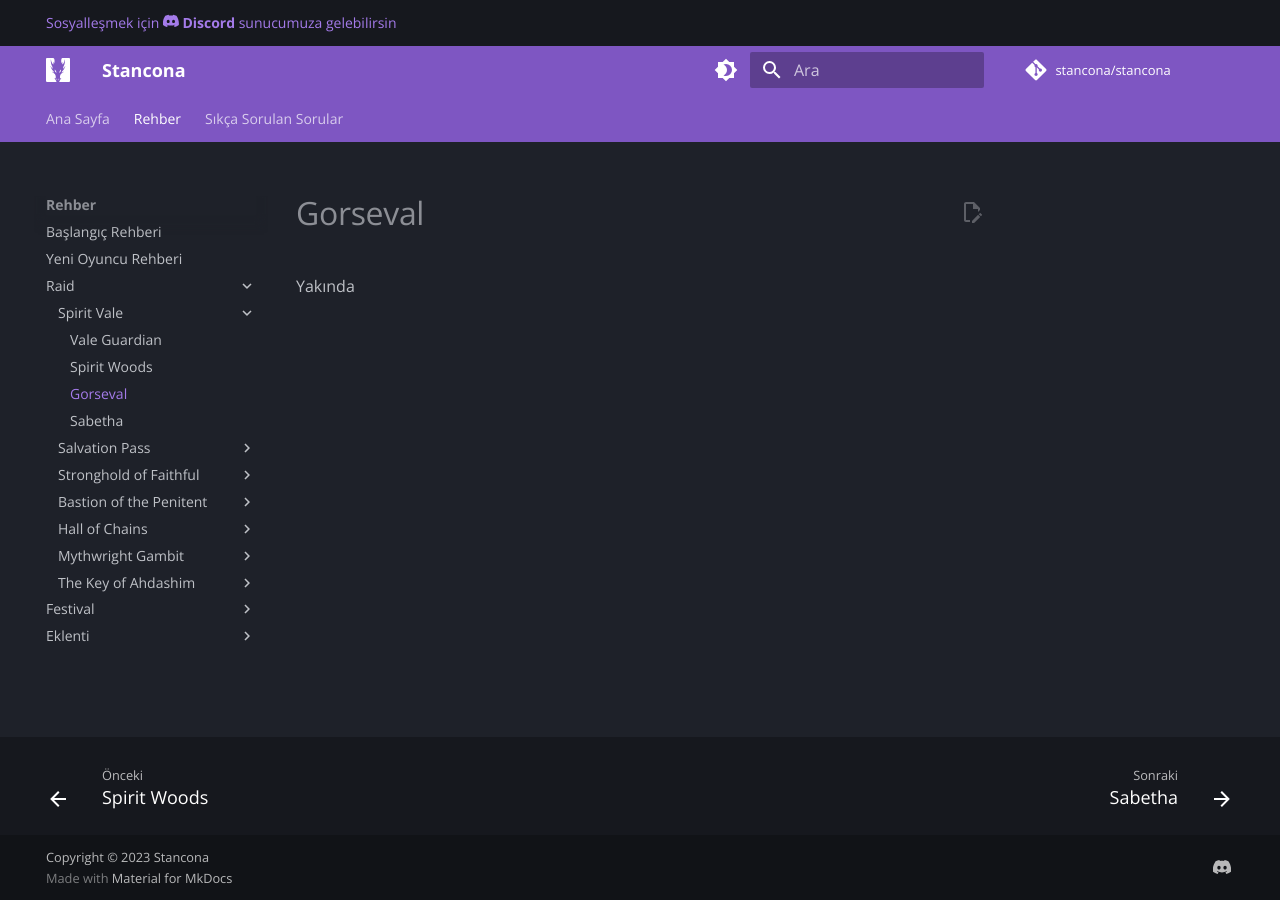
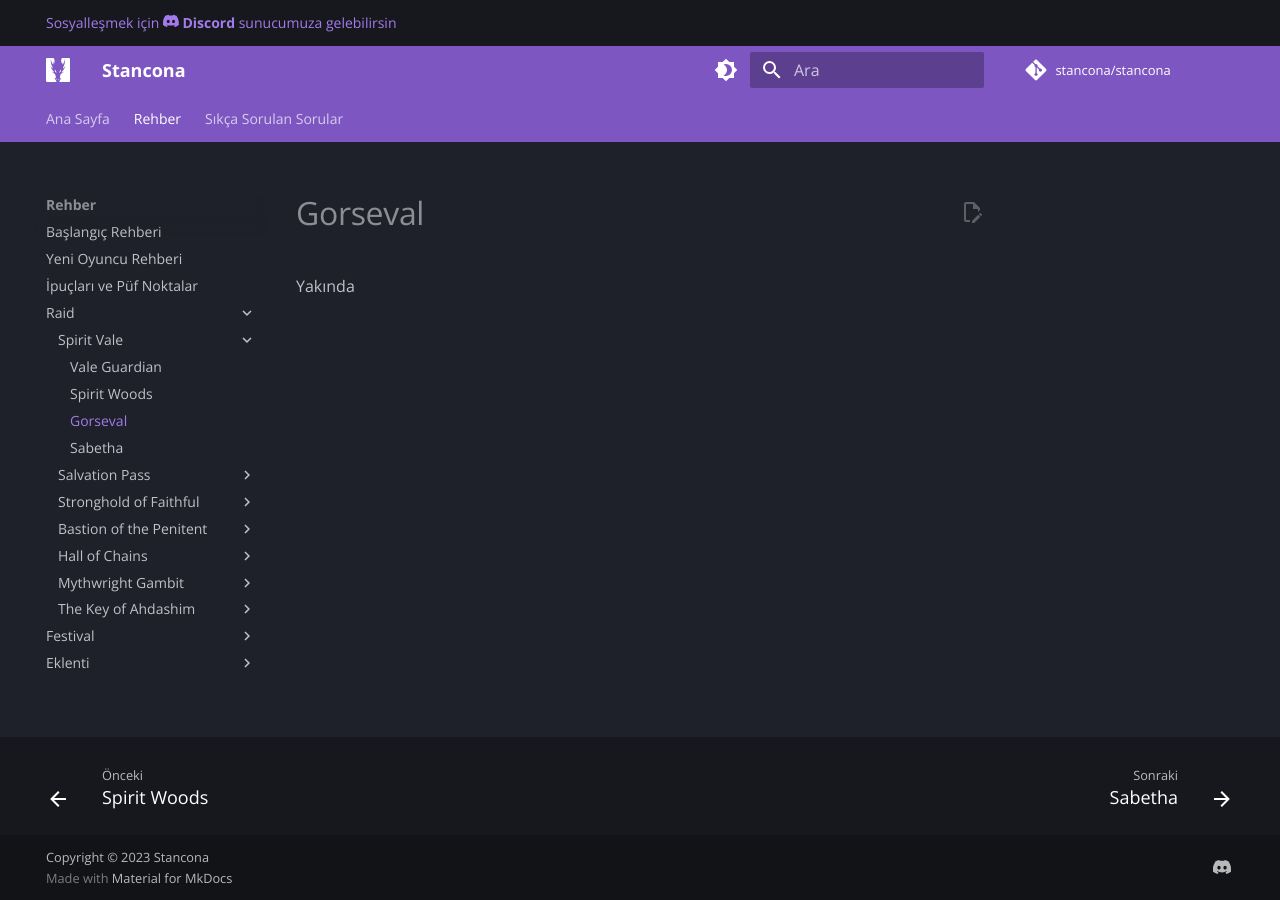
Before and after one commit to stancona/stancona, an MkDocs documentation site: the page built from docs/rehber/raid/spirit-vale/gorseval.md, in a window 1280 px wide. Built offline with MkDocs 1.6.1 and Material for MkDocs 9.7.7, drawn with Linux system fonts in a browser that asks for light colours; a script that is not in the unit is left out; comment, search, counter and statistics services are not loaded.

Commit message:
yeni sayfa eklendi

```diff
--- a/mkdocs.yml
+++ b/mkdocs.yml
@@ -130,6 +130,7 @@ nav:
   - Rehber:
     - Başlangıç Rehberi: rehber/gw2-baslangic-rehberi.md
     - Yeni Oyuncu Rehberi: rehber/gw2-yeni-oyuncu-rehberi.md
+    - İpuçları ve Püf Noktalar: rehber/ipuclari-puf-noktalar.md
     - Raid:
       - Spirit Vale:
         - Vale Guardian: rehber/raid/spirit-vale/vale-guardian.md
```
